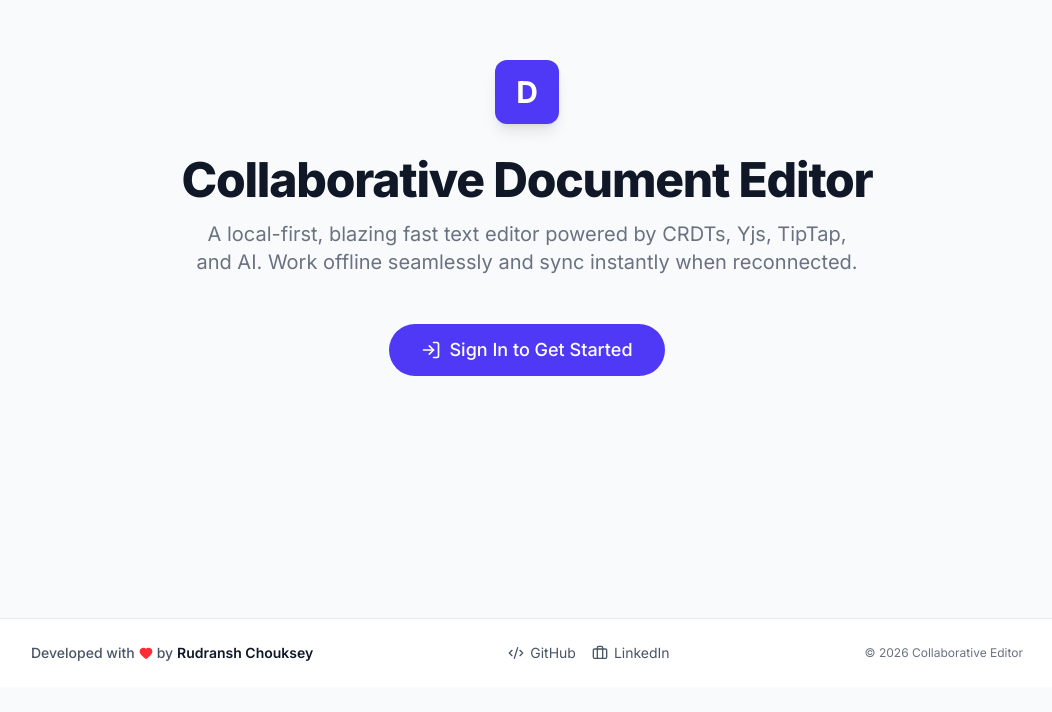
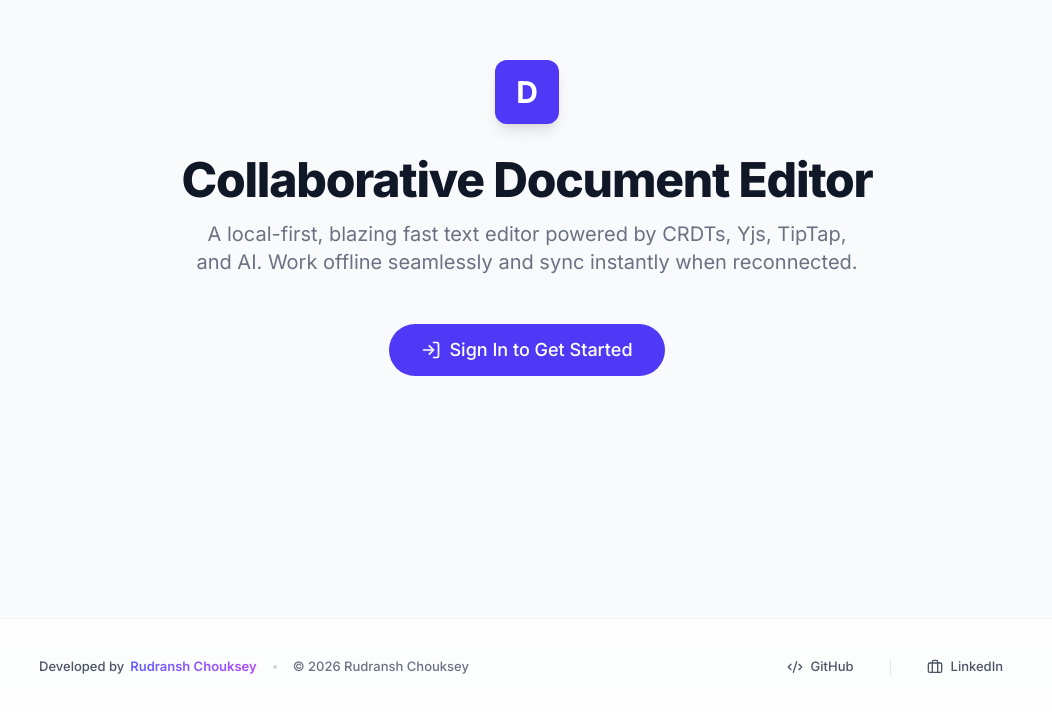
Before and after one commit to rudranshchouksey/House_of_Tech_Rudransh, a Next.js app: page / in a window 1280 px wide. Shown: the part 182-894 px from the top of the page, without its empty margins (113-1165 px from the left). Before the commit the page ends 869 px from the top, so only its background shows below. Built offline with nearby package versions, Linux system fonts and the light colour scheme; no server answers.

Commit message:
Design Change

```diff
--- a/src/components/Footer.tsx
+++ b/src/components/Footer.tsx
@@ -4,37 +4,42 @@ export function Footer() {
   const year = new Date().getFullYear();
 
   return (
-    <footer className="w-full bg-white dark:bg-gray-950 border-t border-gray-200 dark:border-gray-800 py-6 mt-auto">
-      <div className="max-w-5xl mx-auto px-4 flex flex-col md:flex-row items-center justify-between gap-4">
-        <div className="flex items-center text-sm font-medium text-gray-600 dark:text-gray-400">
-          Developed with <Heart size={14} className="mx-1 text-red-500 fill-red-500" /> by
-          <span className="text-gray-900 dark:text-gray-200 ml-1 font-semibold">Rudransh Chouksey</span>
+    <footer className="w-full bg-white/50 dark:bg-gray-950/50 backdrop-blur-md border-t border-gray-200/50 dark:border-gray-800/50 py-8 mt-auto transition-colors">
+      <div className="max-w-5xl mx-auto px-6 flex flex-col md:flex-row items-center justify-between gap-6">
+        <div className="flex flex-col md:flex-row items-center gap-2 md:gap-4 text-[13px] font-medium text-gray-600 dark:text-gray-400">
+          <div className="flex items-center">
+            Developed by
+            <span className="text-gray-900 dark:text-gray-200 ml-1.5 font-semibold bg-gradient-to-r from-indigo-500 to-purple-500 bg-clip-text text-transparent">Rudransh Chouksey</span>
+          </div>
+          <span className="hidden md:block w-1 h-1 rounded-full bg-gray-300 dark:bg-gray-700"></span>
+          <div className="flex items-center text-gray-500 dark:text-gray-500">
+            &copy; 2026 Rudransh Chouksey
+          </div>
         </div>
 
-        <div className="flex items-center gap-4 text-sm">
+        <div className="flex items-center gap-6 text-[13px] font-medium">
           <a
             href="https://github.com/rudranshchouksey"
             target="_blank"
             rel="noopener noreferrer"
-            className="flex items-center gap-1.5 text-gray-600 dark:text-gray-400 hover:text-indigo-600 dark:hover:text-indigo-400 transition-colors"
+            className="flex items-center gap-2 text-gray-600 dark:text-gray-400 hover:text-indigo-600 dark:hover:text-indigo-400 hover:bg-indigo-50 dark:hover:bg-indigo-900/30 px-3 py-1.5 rounded-lg transition-all active:scale-95"
           >
             <Code2 size={16} />
             <span>GitHub</span>
           </a>
+
+          <div className="w-px h-4 bg-gray-200 dark:bg-gray-800"></div>
+
           <a
-            href="https://linkedin.com/in/rudranshchouksey"
+            href="https://www.linkedin.com/in/rudransh-chouksey/"
             target="_blank"
             rel="noopener noreferrer"
-            className="flex items-center gap-1.5 text-gray-600 dark:text-gray-400 hover:text-indigo-600 dark:hover:text-indigo-400 transition-colors"
+            className="flex items-center gap-2 text-gray-600 dark:text-gray-400 hover:text-indigo-600 dark:hover:text-indigo-400 hover:bg-indigo-50 dark:hover:bg-indigo-900/30 px-3 py-1.5 rounded-lg transition-all active:scale-95"
           >
             <Briefcase size={16} />
             <span>LinkedIn</span>
           </a>
         </div>
-
-        <div className="text-xs text-gray-500 dark:text-gray-500">
-          &copy; {year} Collaborative Editor
-        </div>
       </div>
     </footer>
   );
```
